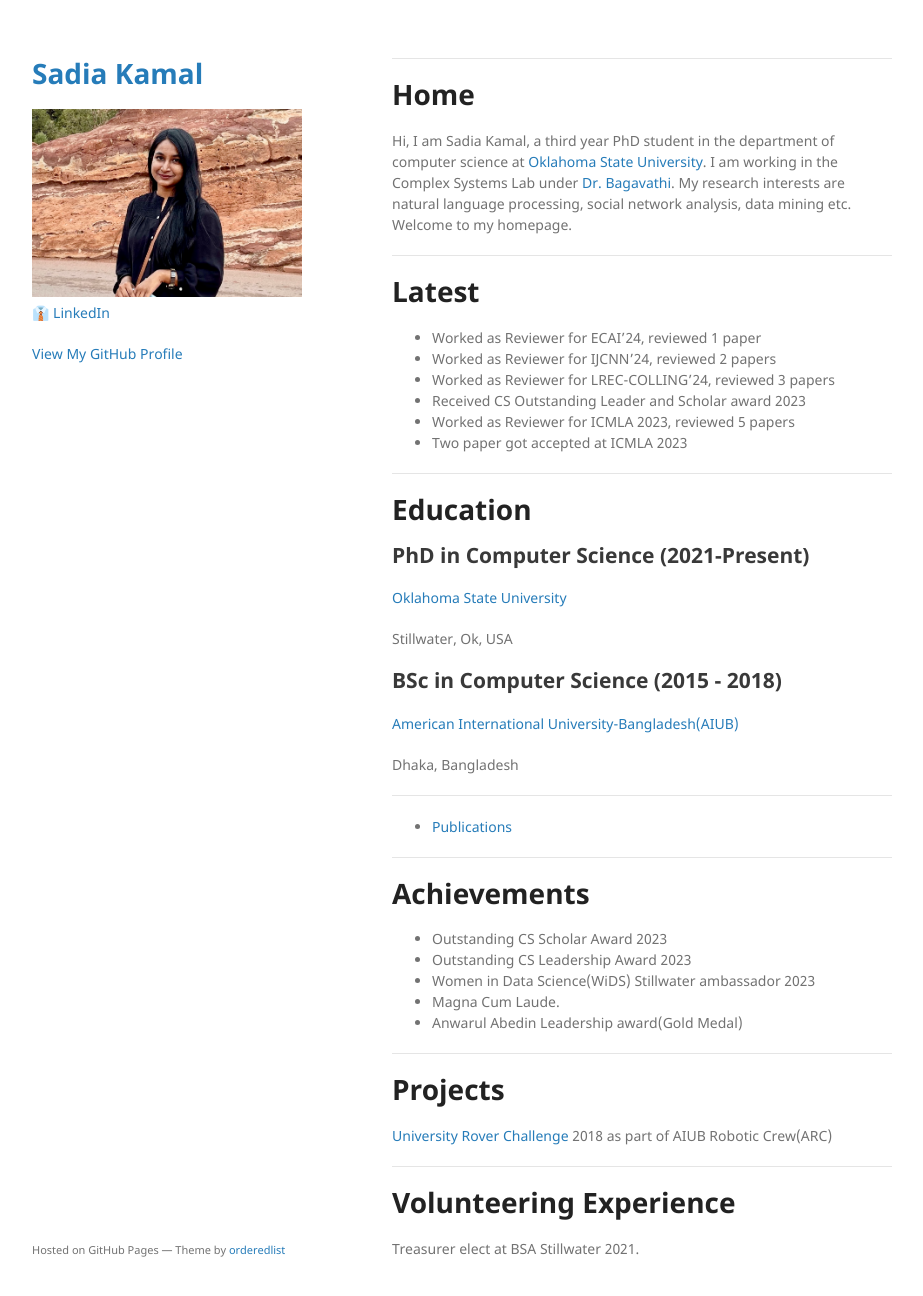
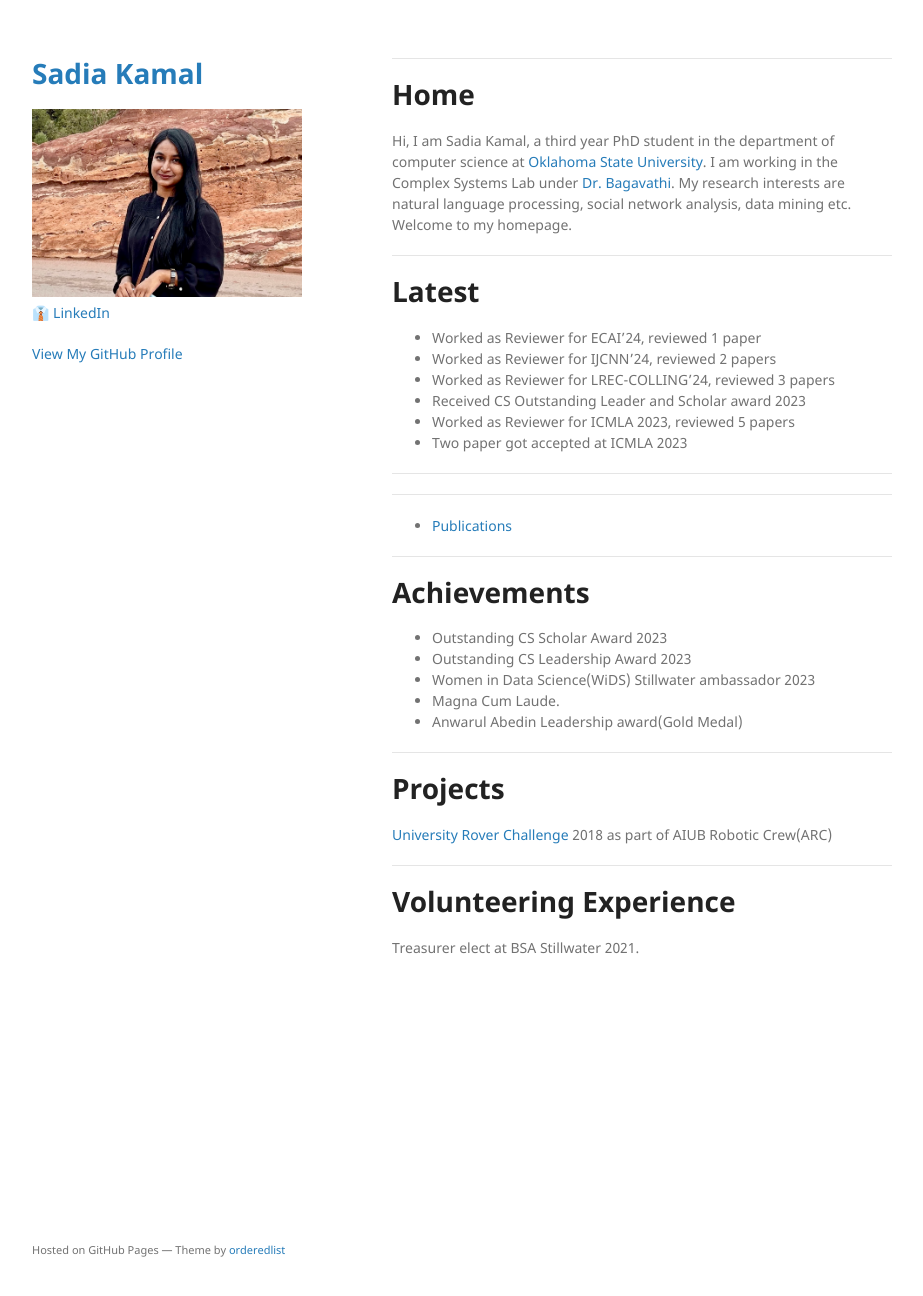
Before and after one commit to sadiakamal/sadiakamal.github.io, a Jekyll site: the page built from index.md, in a window 1280 px wide and 1329 px high. Shown: the top 1296 px of the window, without its empty margins (178-1101 px from the left). Built offline with Jekyll 4.4.1, drawn with Linux system fonts in a browser that asks for light colours.

Commit message:
Update index.md

```diff
--- a/index.md
+++ b/index.md
@@ -21,17 +21,7 @@ Hi, I am Sadia Kamal, a third year PhD student in the department of computer sci
 
 
 ---
-# Education
-## PhD in Computer Science (2021-Present)
-[Oklahoma State University](https://go.okstate.edu)
 
-Stillwater, Ok, USA
-
-## BSc in Computer Science (2015 - 2018)
-
-[American International University-Bangladesh(AIUB)](https://www.aiub.edu/)
-
-Dhaka, Bangladesh
 
 ---
 - [Publications](/publications)
```
